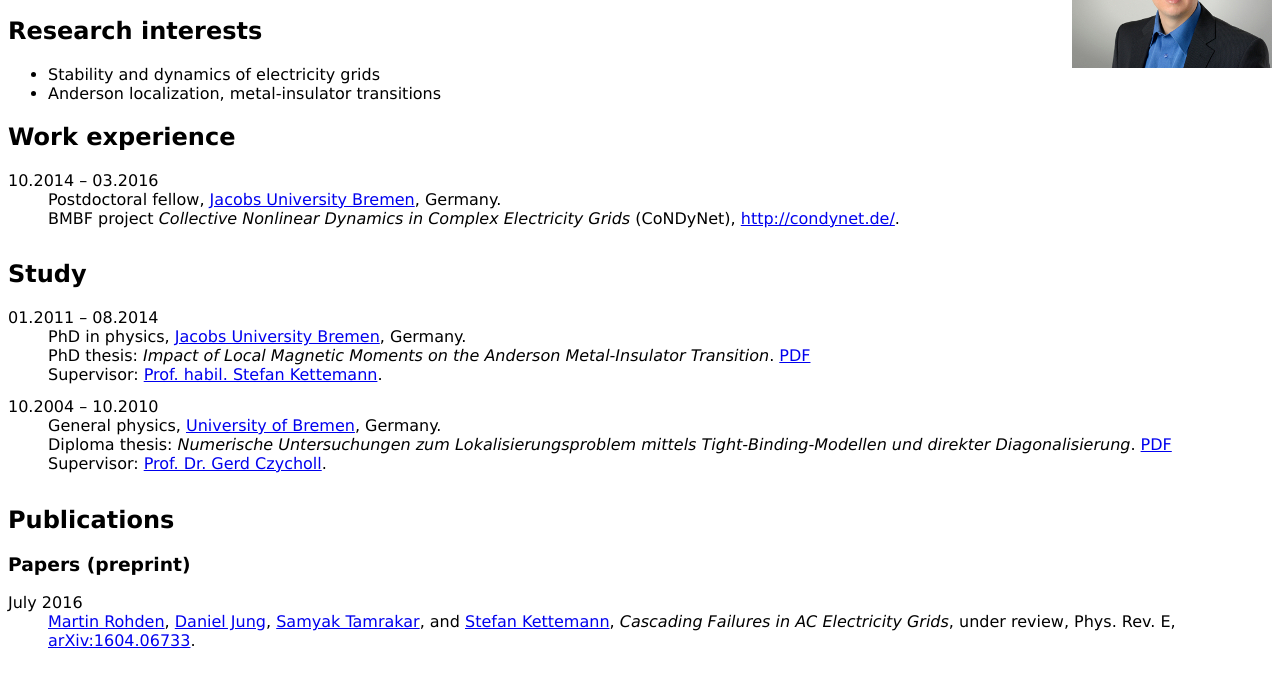
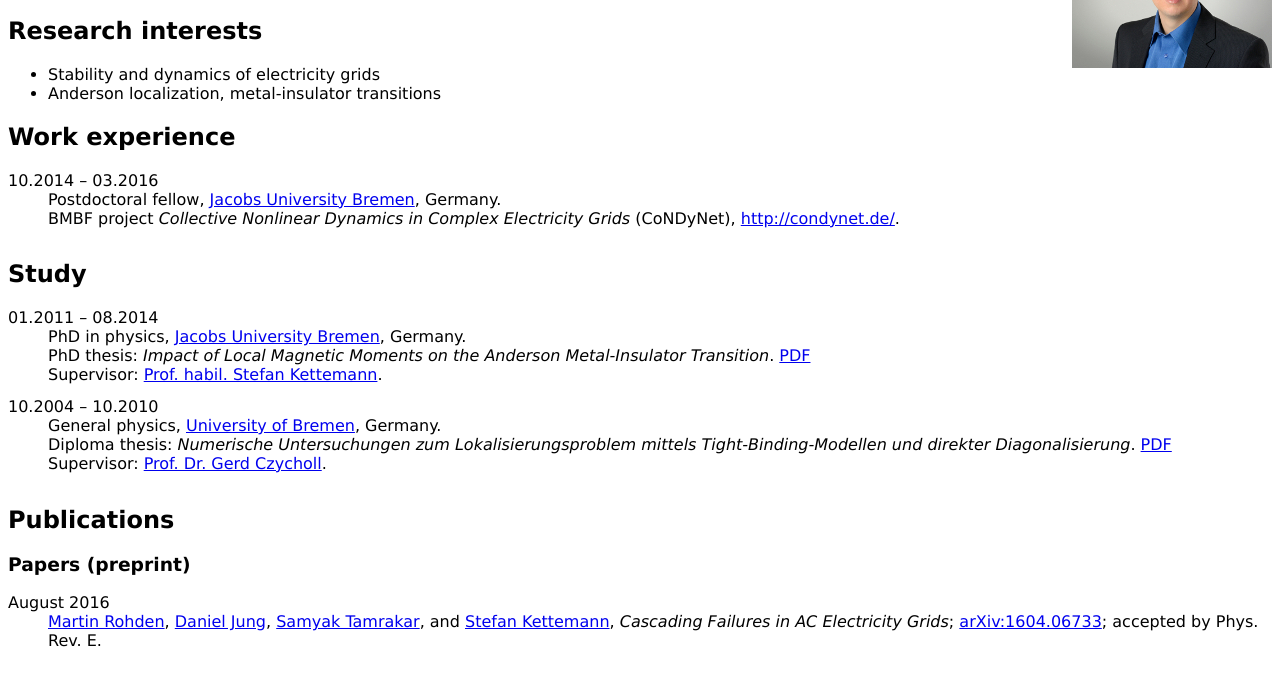
Before and after one commit to proggy/proggy.github.io, a plain HTML site: page index.html in a window 1280 px wide. Shown: the part 103-782 px from the top of the page. Drawn offline with Linux system fonts and the light colour scheme.

Commit message:
updated cascading failure paper status

```diff
--- a/index.html
+++ b/index.html
@@ -97,7 +97,7 @@
 
         <dl class="cvlist">
 
-            <dt>July 2016</dt>
+            <dt>August 2016</dt>
             <dd>
                 <a href="https://www.jacobs-university.de/directory/mrohden">
                     Martin Rohden</a>,
@@ -108,9 +108,9 @@
                 <a href="http://skettemann.user.jacobs-university.de/">Stefan
                     Kettemann</a>,
                 <span class="pubtitle">Cascading Failures in AC Electricity
-                    Grids</span>,
-                under review, Phys. Rev. E,
-                <a href="http://arxiv.org/abs/1604.06733">arXiv:1604.06733</a>.
+                    Grids</span>;
+                <a href="http://arxiv.org/abs/1604.06733">arXiv:1604.06733</a>;
+                accepted by Phys. Rev. E.
             </dd>
 
         </dl>
@@ -131,7 +131,8 @@
                 Phys. Rev. E <span class="volume">94</span>, 012307 (2016);
                 <a href="http://dx.doi.org/10.1103/PhysRevE.94.012307">
                     doi:10.1103/PhysRevE.94.012307</a>;
-                <a href="http://arxiv.org/abs/1512.05391">arXiv:1512.05391</a>.
+                <a href="http://arxiv.org/abs/1512.05391">arXiv:1512.05391</a>;
+                awarded "editor's suggestion".
             </dd>
 
             <dt>April 2016</dt>
```
